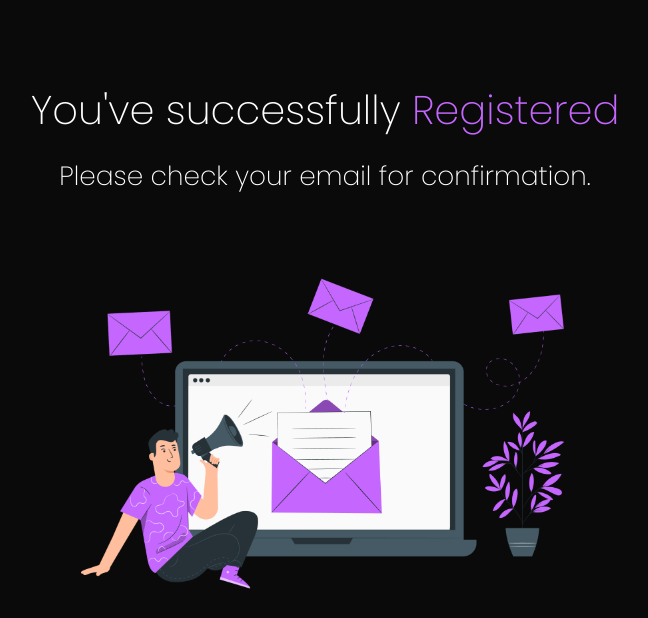
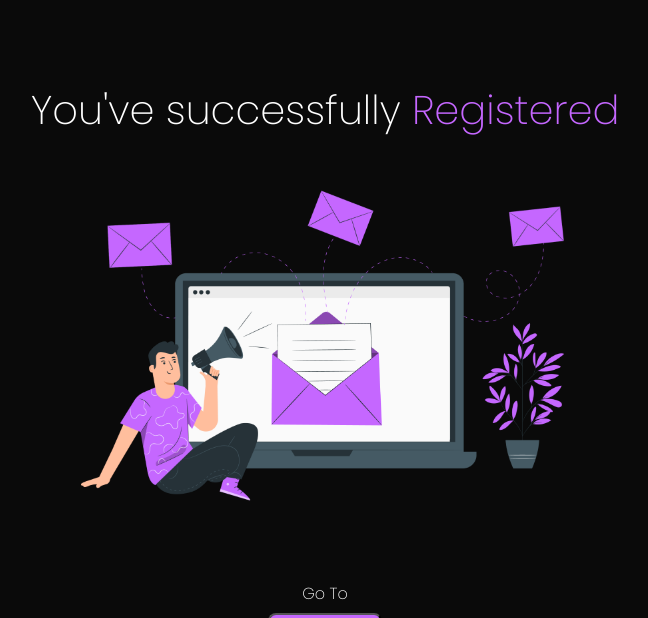
Before and after one commit to Soumadipdas18/spirit2021, a Node server app: page /events/event_registration/success in a window 1280 px wide. Shown: the top 618 px of the page, without its empty margins (315-963 px from the left). Run offline with Node 20, Linux system fonts and the light colour scheme; some libraries are stand-ins or nearby versions.

Commit message:
Update event_reg_success.ejs

```diff
--- a/views/events/event_reg_success.ejs
+++ b/views/events/event_reg_success.ejs
@@ -95,7 +95,7 @@
 				You've successfully
 				<span style="color:#C567FF"> Registered</span>
 			  </p>
-				<p class="title2">Please check your email for confirmation.</p>
+				<!--<p class="title2">Please check your email for confirmation.</p>-->
 				<div class="image"></div>
 				<h1 class="goto">Go To</h1>
 				<center>
```
